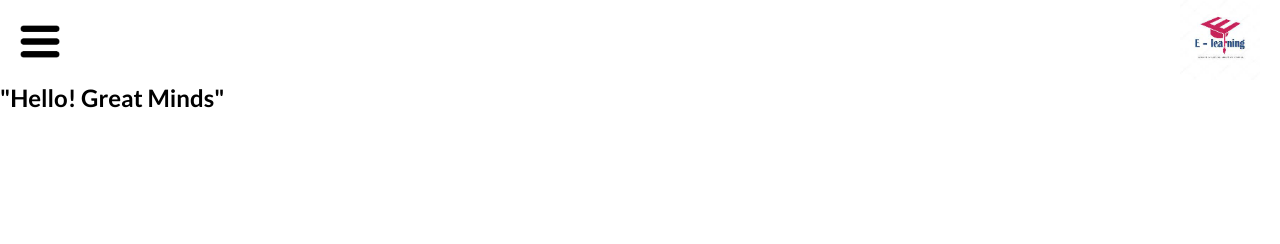
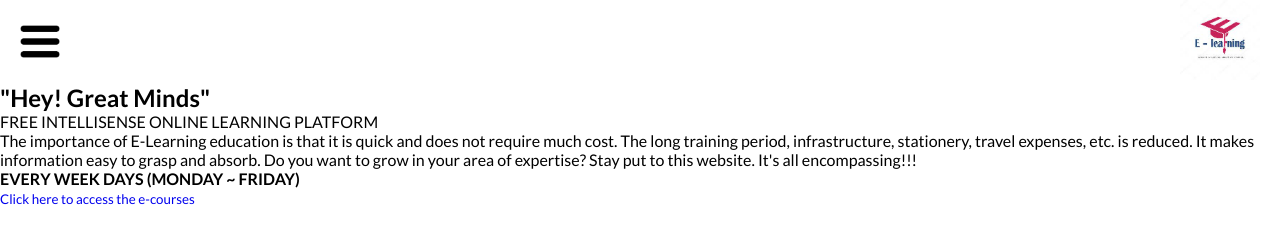
Before and after one commit to OyePriscilla/First-Microverse-Capstone-Project, a website: page index.html in a window 1280 px wide. Drawn offline with Linux system fonts and the light colour scheme; a web font is replaced by a local one.

Commit message:
Add content to the header section

```diff
--- a/index.html
+++ b/index.html
@@ -15,7 +15,17 @@
             <a href="#"><img class="logo" src="./resources/logo22.jfif" alt="logo-image"></a>
         </nav>
         <section class="header-content">
-            <h2>"Hello! Great Minds"</h2>
+            <h2>"Hey! Great Minds"</h2>
+            <p class="header-content-p">FREE INTELLISENSE ONLINE LEARNING PLATFORM</p>
+            <p class="header-content-para-two">
+                The importance of E-Learning education is that it is quick and does not require much cost. The long training period, infrastructure, stationery, travel expenses, etc. is reduced.
+                It makes information easy to grasp and absorb. Do you want to grow in your area of expertise? Stay put to this website. It's all encompassing!!!
+            </p>
+            <h4 class="program-time">
+               EVERY WEEK DAYS (MONDAY ~ FRIDAY)
+            </h4>
+            <small><a href="https://github.com/OyePriscilla/First-Microverse-Capstone-Project/issues" target="_blank" rel="noopener noreferrer">Click here to access the e-courses</a></small>
+
         </section>
     </header>
     <section class="main-program"></section>
```
